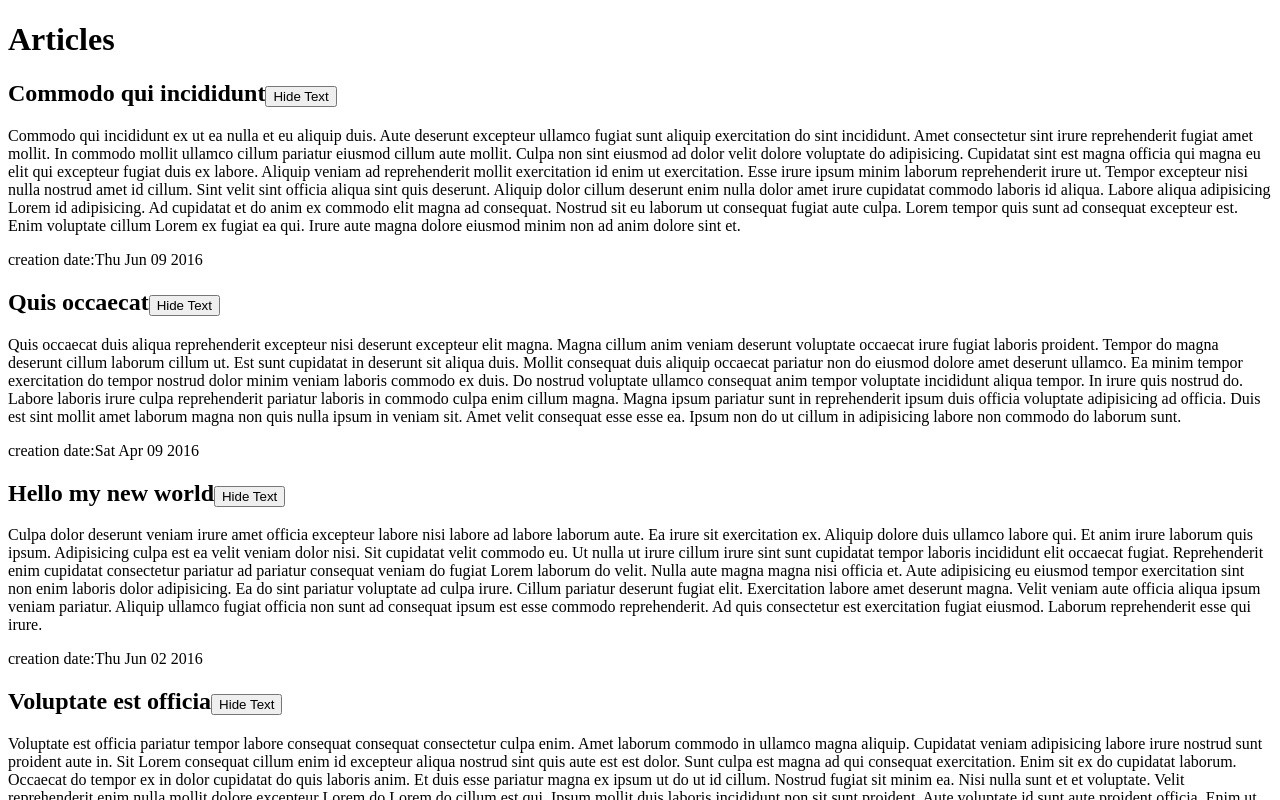
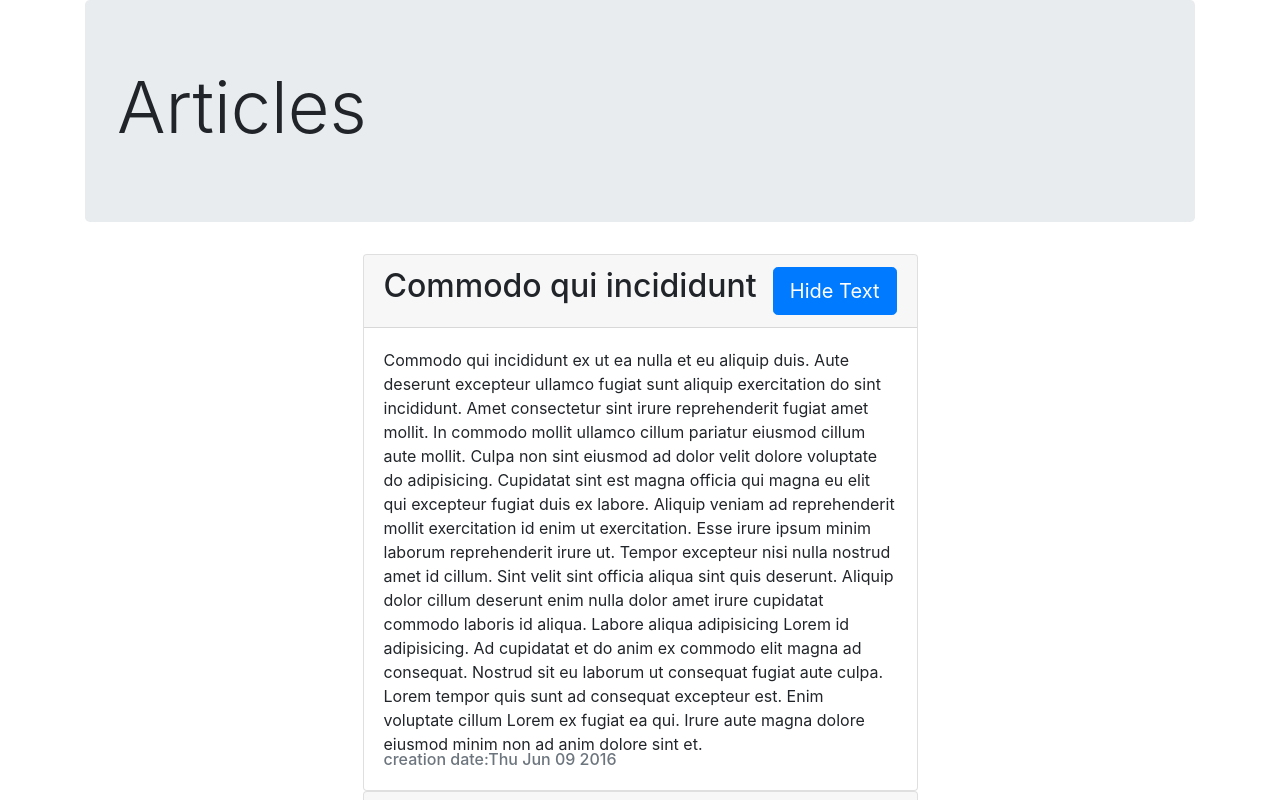
Before and after one commit to sergei740/article-list, a React (Create React App) app: page / in a window 1280 px wide. Shown: the top 800 px of the page. Built offline with nearby package versions, Linux system fonts and the light colour scheme; the HTML template or start-up script is replaced by a standard one.

Commit message:
add styles

```diff
--- a/package.json
+++ b/package.json
@@ -3,6 +3,7 @@
   "version": "0.1.0",
   "private": true,
   "dependencies": {
+    "bootstrap": "^4.3.1",
     "react": "^16.9.0",
     "react-dom": "^16.9.0",
     "react-scripts": "3.1.1"
--- a/src/components/App.jsx
+++ b/src/components/App.jsx
@@ -1,11 +1,14 @@
 import React from 'react';
 import ArticleList from './ArticleList';
+import 'bootstrap/dist/css/bootstrap.css';
 
 
 function App() {
   return (
-    <div>
-      <h1>Articles</h1>
+    <div className='container'>
+      <div className='jumbotron'>
+        <h1 className='display-3'>Articles</h1>
+      </div>
       <ArticleList/>
     </div>
   )
--- a/src/components/Article.jsx
+++ b/src/components/Article.jsx
@@ -1,13 +1,10 @@
 import React, { Component } from 'react';
 
 class Article extends Component {
-  constructor(props) {
-    super(props);
+  state = {
+    isOpen: true
+  };
 
-    this.state = {
-      isOpen: true
-    }
-  }
 
   handleClick = () => {
     this.setState({ isOpen: !this.state.isOpen });
@@ -15,16 +12,22 @@ class Article extends Component {
 
 
   render() {
-    const articleText = this.state.isOpen && this.props.text;
+    const { article } = this.props;
+    const style = { width: '50%' }
+    const articleText = this.state.isOpen && <section className='card-text'>{ article.text }</section>;
     const buttonText = this.state.isOpen ? 'Hide Text' : 'Show Text';
     return (
-      <div>
-        <h2>
-          { this.props.title }
-          <button onClick={ this.handleClick }>{ buttonText }</button>
-        </h2>
-        <p>{ articleText }</p>
-        <p>creation date:{ (new Date(this.props.date)).toDateString() }</p>
+      <div className='card mx-auto' style={ style }>
+        <div className='card-header'>
+          <h2>
+            { article.title }
+            <button onClick={ this.handleClick } className='btn btn-primary btn-lg float-right'>{ buttonText }</button>
+          </h2>
+        </div>
+        <div className='card-body'>
+          { articleText }
+          <h6 className='card-subtitle text-muted'>creation date:{ (new Date(article.date)).toDateString() }</h6>
+        </div>
       </div>
     )
   }
--- a/src/components/ArticleList.jsx
+++ b/src/components/ArticleList.jsx
@@ -4,10 +4,13 @@ import articles from '../fixtures';
 
 
 function ArticleList() {
+  const articlesList = articles.map((article) => {
+    return <li key={ article.id }><Article article={ article }/></li>
+  });
   return (
-    articles.map((article)=>{
-      return <Article key={article.id} title={article.title} text={article.text} date={article.date}/>
-    })
+    <ul className='list-unstyled'>
+      { articlesList }
+    </ul>
   )
 }
 
```
Also changed, not shown: 1 other file (tests, documents, lock files or other folders).
